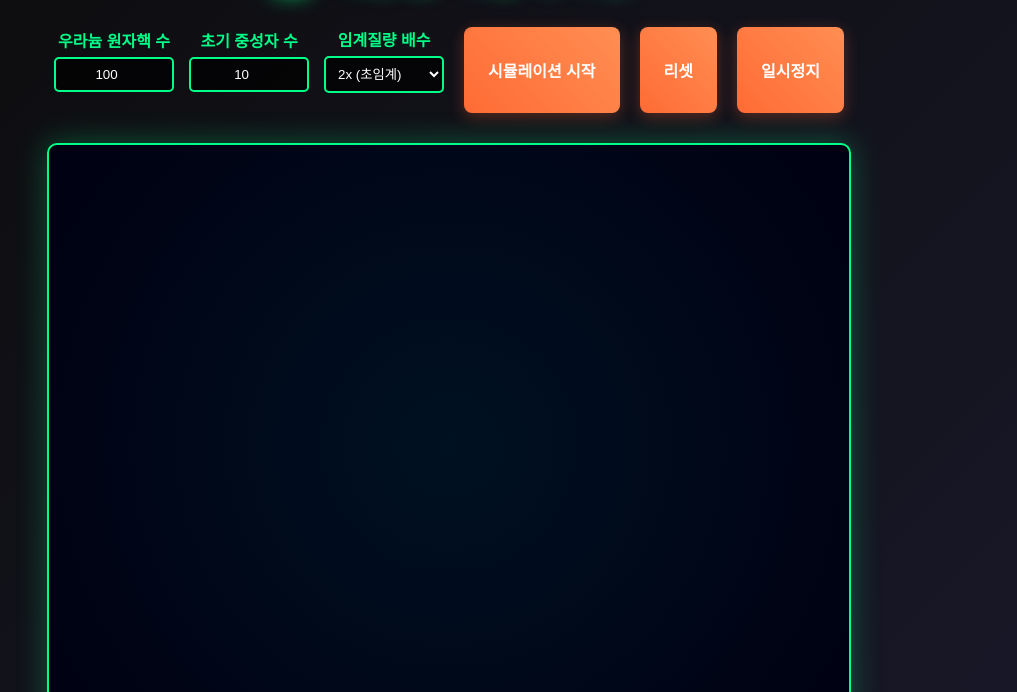
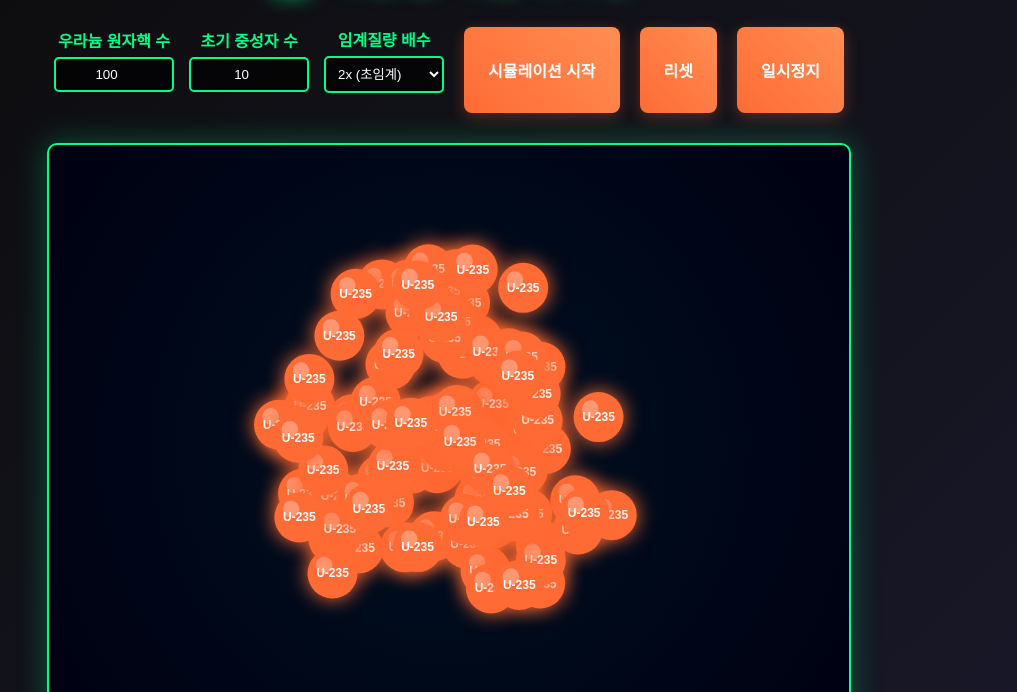
Before and after one commit to whychible/simulation, a plain HTML site: page nuclear_fission_sim.html in a window 1280 px wide. Shown: the part 108-800 px from the top of the page, without its empty margins (191-1208 px from the left). Drawn offline with Linux system fonts and the light colour scheme.

Commit message:
원복, 오류제거

```diff
--- a/nuclear_fission_sim.html
+++ b/nuclear_fission_sim.html
@@ -598,14 +598,12 @@
         document.getElementById('startBtn').addEventListener('click', startSimulation);
         document.getElementById('resetBtn').addEventListener('click', resetSimulation);
         document.getElementById('pauseBtn').addEventListener('click', pauseSimulation);
-        document.getElementById('bombBtn').addEventListener('click', startBombSimulation);
-
         // 설정 변경 시 리셋
         document.getElementById('uraniumCount').addEventListener('change', resetSimulation);
         document.getElementById('criticalMass').addEventListener('change', resetSimulation);
 
         // 초기화
-        resetSimulation();
+        initializeSimulation();
         particles.forEach(particle => particle.draw());
     </script>
 </body>
```
